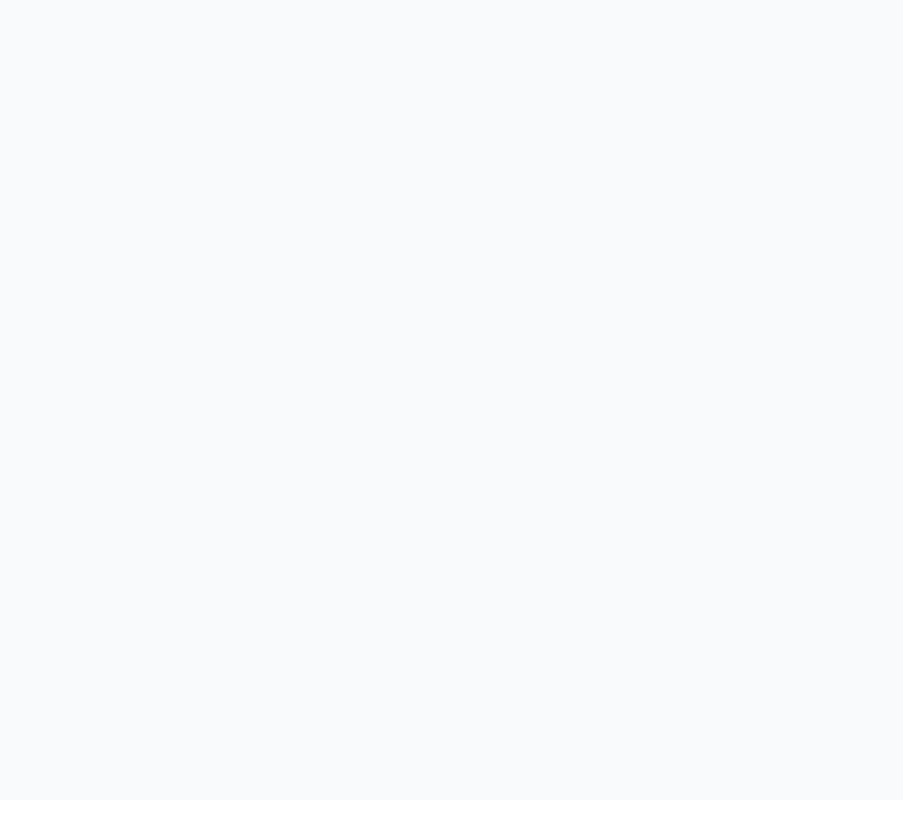
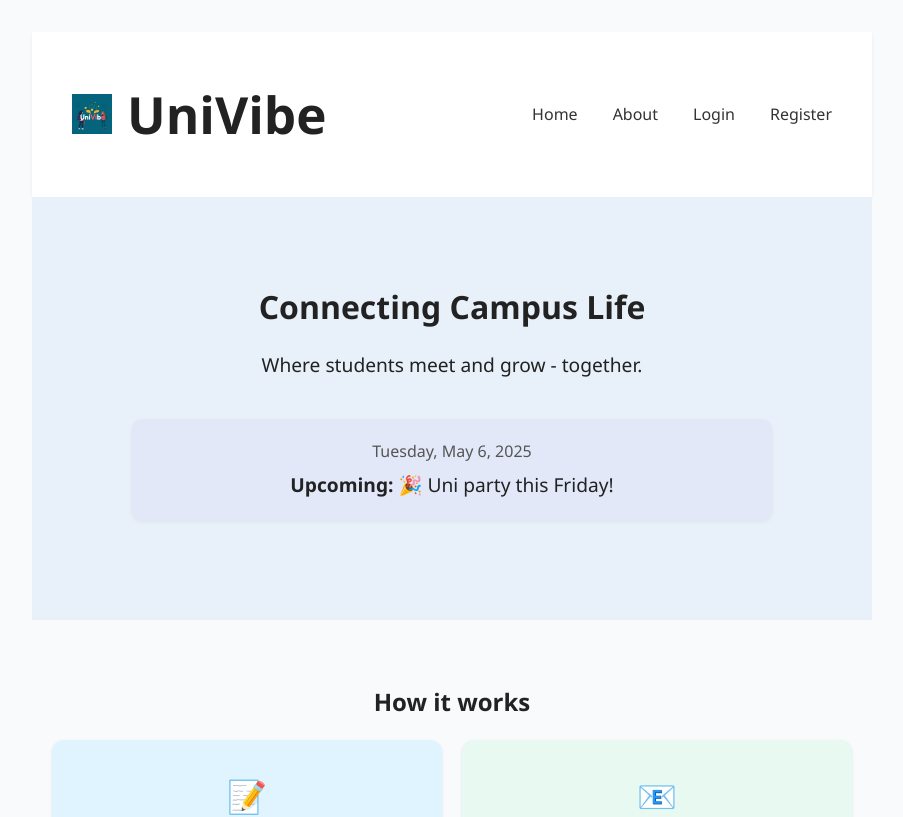
Before and after one commit to Meariaaam/UniVibe, a React (Vite) app in the folder client/: page /home in a window 1280 px wide. Before the commit this address had no page. Shown: the top 817 px of the page, without its empty margins (188-1091 px from the left). Built offline with nearby package versions, Linux system fonts and the light colour scheme.

Commit message:
fixed navbar and path issues, and removed some stuff from index.js

```diff
--- a/client/src/App.jsx
+++ b/client/src/App.jsx
@@ -1,4 +1,4 @@
-import { BrowserRouter as Router, Routes, Route } from 'react-router-dom';
+import { BrowserRouter as Router, Routes, Route, Navigate } from 'react-router-dom';
 import Home from './pages/Home.jsx';
 import Register from './pages/Register.jsx';
 import About from './pages/About.jsx';
@@ -7,13 +7,17 @@ import Admin from './pages/Admin.jsx';
 import Users from './pages/Users.jsx';
 import SignOut from './pages/SignOut.jsx';
 import Activities from './pages/Activities.jsx';
-import './App.css';
+import './App.css'
+
 
 export default function App() {
   return (
     <Router>
       <Routes>
-        <Route path="/" element={<Home />} />
+        {/* ✅ Redirect root path to /home */}
+        <Route path="/" element={<Navigate to="/home" />} />
+
+        <Route path="/home" element={<Home />} />
         <Route path="/register" element={<Register />} />
         <Route path="/about" element={<About />} />
         <Route path="/login" element={<Login />} />
--- a/client/src/pages/About.jsx
+++ b/client/src/pages/About.jsx
@@ -14,7 +14,7 @@ export default function About() {
         </div>
         <nav>
           <ul className="about-nav">
-            <li><Link to="/">Home</Link></li>
+            <li><Link to="/home">Home</Link></li>
             <li><Link to="/about">About</Link></li>
             <li><Link to="/login">Login</Link></li>
             <li><Link to="/register">Register</Link></li>
--- a/client/src/pages/Home.jsx
+++ b/client/src/pages/Home.jsx
@@ -39,7 +39,7 @@ export default function Home() { //This will change later, only for now
           <h1>UniVibe</h1>
         </div>
         <nav className="nav-links">
-          <Link to="/">Home</Link>
+          <Link to="/home">Home</Link>
           <Link to="/about">About</Link>
           <Link to="/login">Login</Link>
           <Link to="/register">Register</Link>
--- a/client/src/pages/Login.jsx
+++ b/client/src/pages/Login.jsx
@@ -39,7 +39,7 @@ export default function Login() {
         </div>
         <nav>
           <ul className="login-nav">
-            <li><Link to="/">Home</Link></li>
+            <li><Link to="/home">Home</Link></li>
             <li><Link to="/about">About</Link></li>
             <li><Link to="/register">Register</Link></li>
           </ul>
--- a/client/src/pages/Register.jsx
+++ b/client/src/pages/Register.jsx
@@ -48,7 +48,7 @@ export default function Register() {
         </div>
         <nav>
           <ul className="register-nav">
-            <li><Link to="/">Home</Link></li>
+            <li><Link to="/home">Home</Link></li>
             <li><Link to="/about">About</Link></li>
             <li><Link to="/login">Login</Link></li>
           </ul>
--- a/client/src/pages/SignOut.jsx
+++ b/client/src/pages/SignOut.jsx
@@ -5,7 +5,7 @@ import { useNavigate } from 'react-router-dom';
 
 const SignOut = () => {
   const navigate = useNavigate();
-          navigate('/5173');
+          navigate('/home'); //redirects to home when sign out
 
 
   return (
--- a/client/src/pages/Users.jsx
+++ b/client/src/pages/Users.jsx
@@ -55,6 +55,7 @@ export default function Users() {
               </div>
               <nav>
                 <ul className="admin-nav">
+                  <li><Link to="/home">Home</Link></li>
                   <li><Link to="/users">Users</Link></li>
                   <li><Link to="/signout">Sign out</Link></li>
                 </ul>
```
Also changed, not shown: 1 other file (tests, documents, lock files or other folders).
